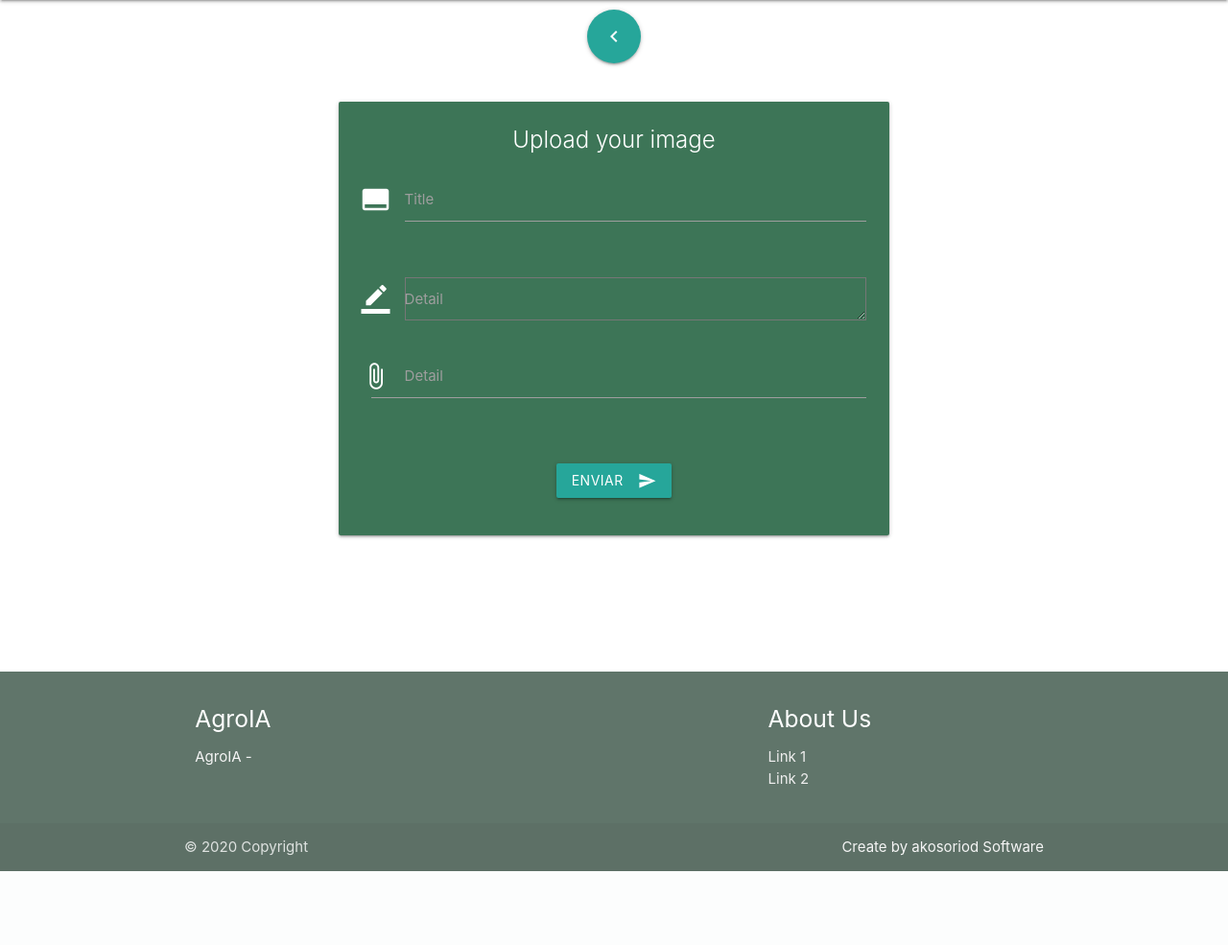
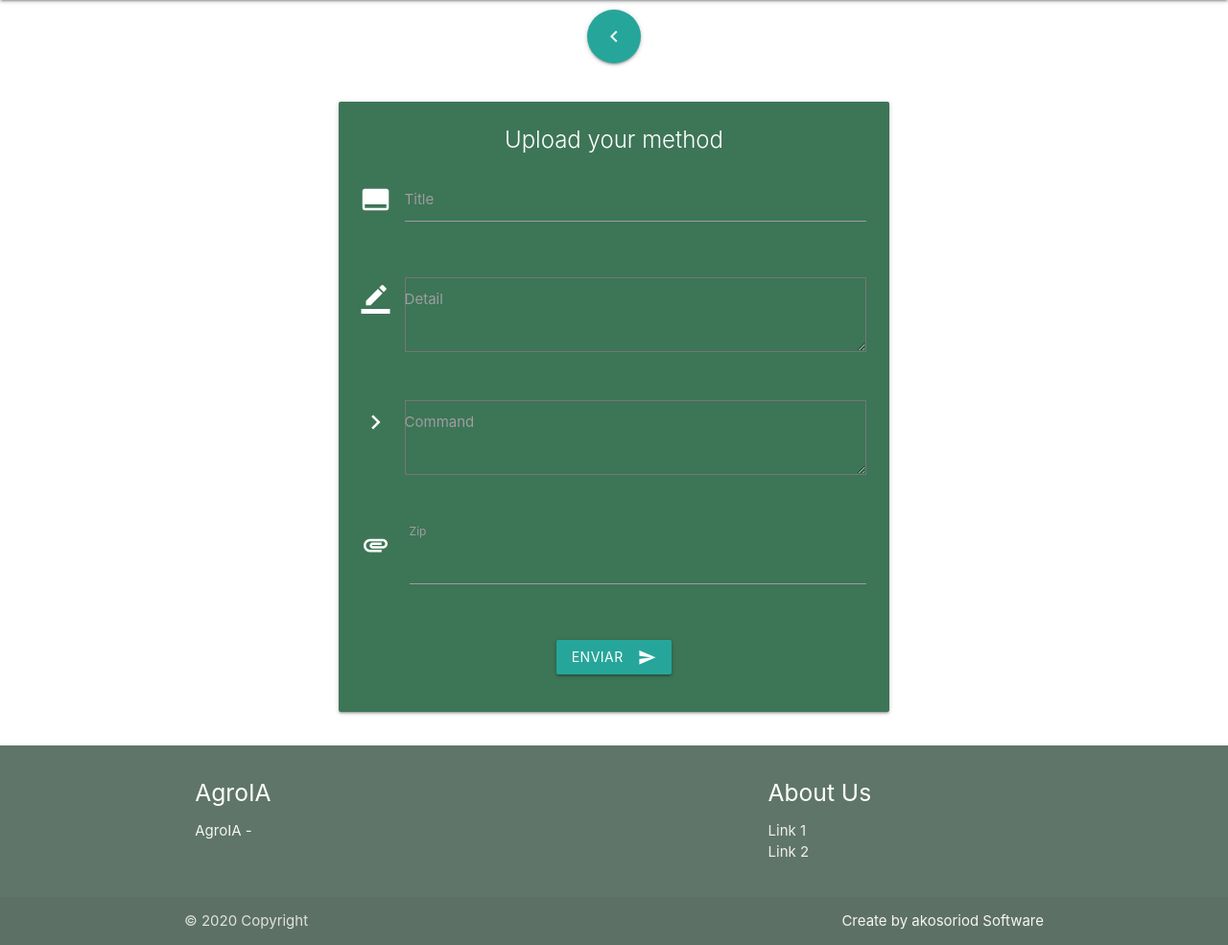
Before and after one commit to akosoriod/AgroIA, a Django app: page /method/ in a window 1280 px wide. Shown: the part 64-1049 px from the top of the page at 96% size. Before the commit the page ends 972 px from the top, so only its background shows below. Run offline with Django 3.2, Linux system fonts and the light colour scheme; the visitor is signed in with stand-in values (Sample User, id 1).

Commit message:
working in method view

```diff
--- a/agroia/forms.py
+++ b/agroia/forms.py
@@ -21,13 +21,14 @@ class UserChangeForm(UserChangeForm):
 class ItemForm(forms.ModelForm):
     title = forms.CharField(max_length=99)
     detail = forms.CharField(max_length=499)
-    method = forms.IntegerField()
+    met = forms.IntegerField()
     class Meta:
         model = Item
-        fields = ['title','detail','image','method']
+        fields = ['title','detail','image','met']
+
 class MethodForm(forms.ModelForm):
     title = forms.CharField(max_length=99)
     detail = forms.CharField(max_length=499)
     class Meta:
         model = Method
-        fields = ['title','detail','weights','script']
+        fields = ['title','detail','zip','command']
--- a/agroia/models.py
+++ b/agroia/models.py
@@ -3,17 +3,17 @@ from django.utils import timezone
 from django.contrib.auth.models import User
 
 class Method(models.Model):
-    title = models.CharField(max_length=100)
+    title = models.CharField(max_length=100,unique=True)
     detail = models.CharField(max_length=500)
     upload_by = models.ForeignKey(User,on_delete=models.CASCADE, default=1)
     date_upload = models.DateField(default = timezone.now)
-    weights = models.FileField(upload_to="methods", null=True)
-    script = models.FileField(upload_to="methods", null=True)
+    command = models.CharField(max_length=500, default="python")
+    zip = models.FileField(upload_to="methods", null=True)
     def __str__(self):
         return '{}'.format(self.title)
 
 class Item(models.Model):
-    title = models.CharField(max_length=100)
+    title = models.CharField(max_length=100,unique=True)
     detail = models.CharField(max_length=500)
     method = models.ForeignKey(Method,on_delete=models.CASCADE, default=1)
     upload_by = models.ForeignKey(User,on_delete=models.CASCADE, default=1)
--- a/agroia/templates/agroia/files.html
+++ b/agroia/templates/agroia/files.html
@@ -16,7 +16,7 @@
     <H4>Files Panel</H4>
   </div>
   <div class="right align">
-    <a href="{% url 'files' %}" style="margin: 10px;" title="Back" class="btn btn-floating  btn-large waves-effect waves-light ">
+    <a href="{% url 'dashboard' %}" style="margin: 10px;" title="Back" class="btn btn-floating  btn-large waves-effect waves-light ">
       <i class="material-icons">keyboard_arrow_left</i>
       </a>
   </div>
--- a/agroia/templates/agroia/method.html
+++ b/agroia/templates/agroia/method.html
@@ -2,6 +2,14 @@
 {% load static %}
 {% block content%}
 
+{% if messages %}
+  {% for message in messages %}
+  <div class="col s8 offset-s2 m6 offset-m3 materialert {{message.tags}}">
+      <div class="material-icons">{{message.tags}}_outline</div>
+      {{message}}
+  </div>
+  {% endfor%}
+{% endif %}
   <div class="row">
     <div class="center align">
       <a href="{% url 'dashboard' %}" style="margin: 10px;" title="Back" class="btn btn-floating  btn-large waves-effect waves-light ">
@@ -18,32 +26,44 @@
     <div class="col s10 offset-s1 m8 offset-m2 ">
       <div class="card">
         <div class="card-content white-text">
-          <form action="" method='POST'>
+          <form action="" method='POST' enctype="multipart/form-data">
             {% csrf_token %}
-            <span class="card-title center-align">Upload your image </span>
+            <span class="card-title center-align">Upload your method </span>
             <div class="row">
             <div class="input-field col s12">
               <i class="material-icons prefix">call_to_action</i>
-              <input name="title" id="title" type="text" class="validate" class="materialize-textarea"></input>
+              <input name="title" id="title" maxlength="99" type="text" class="validate" class="" required></input>
               <label for="title">Title</label>
             </div>
           </div>
-            <div class="row">
+          <div class="row">
             <div class="input-field col s12">
               <i class="material-icons prefix">border_color</i>
-              <textarea name="detail" id="detail" type="text" class="validate" class="materialize-textarea"></textarea>
-              <label for="detail">Detail</label>
+              <textarea name="detail" style="height: 78px; color: white;" id="detail_id" maxlength="499" type="text" class="validate" class="materialize-textarea" required></textarea>
+              <label for="detail_id">Detail</label>
             </div>
           </div>
-            <div class="file-field input-field">
-                <i class="material-icons prefix">attach_file</i>
-                <input type="file" name="imagen" id="imagen" class="validate">
-                <label for="file">Detail</label>
-              <div class="file-path-wrapper">
-                <input class="file-path validate" type="text">
+          <div class="row">
+            <div class="input-field col s12">
+              <i class="material-icons prefix">chevron_right</i>
+              <textarea name="command" style="height: 78px; color: white;" id="command" maxlength="499" type="text" class="validate" class="materialize-textarea" required></textarea>
+              <label for="command">Command</label>
+            </div>
+          </div>
+          <div class="row">
+            <div class="file-field input-field col s12">
+              <div >
+                <i class="material-icons prefix">attachment</i>
+              </div>
+              <div style="margin-left:50px !important;">
+                <div class="file-path-wrapper" style="padding: 0px !important;  margin: 0px !important;">
+                <input type="file" name="zip" id="zip" class="validate"  required>
+                    <label for="zip">Zip</label>
+                  <input class="file-path validate"  style="padding: 0px !important;  margin: 0px !important;" type="text">
+                </div>
               </div>
             </div>
-             <br>
+          </div>
              <br>
         <div class="center-align">
           <button class="btn waves-effect waves-light" type="submit" name="action">Enviar
@@ -57,7 +77,7 @@
   </div>
 
    <script>
-     $('#textarea1').val('New Text');
-       M.textareaAutoResize($('#textarea1'));
+     $('#zip').val('New Text');
+       M.textareaAutoResize($('#zip'));
    </script>
 {% endblock %}
--- a/agroia/templates/agroia/result.html
+++ b/agroia/templates/agroia/result.html
@@ -13,7 +13,7 @@
 
   <div class="row">
     <div class="center align">
-      <a href="{% url 'dashboard' %}" style="margin: 10px;" title="Back" class="btn btn-floating  btn-large waves-effect waves-light ">
+      <a href="{% url 'files' %}" style="margin: 10px;" title="Back" class="btn btn-floating  btn-large waves-effect waves-light ">
         <i class="material-icons">keyboard_arrow_left</i>
         </a>
     </div>
--- a/agroia/views.py
+++ b/agroia/views.py
@@ -8,6 +8,7 @@ from django.contrib import messages
 from .forms import *
 from .decorators import *
 from .models import *
+import zipfile
 
 @unauthentucated_user
 def home(request):
@@ -93,10 +94,11 @@ def estimate(request):
     if request.method == "POST":
         form = ItemForm(request.POST, request.FILES)
         if form.is_valid():
-            item = form.save()
-            item.create_by=request.user.id
-            id_method = form.cleaned_data.get('method')
-            item.method= id_method
+            item = form.save(commit=False)
+            item.image.name=form.cleaned_data.get('title')
+            item.create_by=request.user
+            id_method = form.cleaned_data.get('met')
+            item.method = Method.objects.get(id=id_method)
             item.save()
             pk = item.id
             return redirect('result',pk)
@@ -109,7 +111,7 @@ def result(request,pk_t):
     try:
         item = Item.objects.get(id = pk_t)
     except:
-        messages.error(request, 'No results found')
+        messages.error(request, 'Item not found')
     context = {'item':item}
     return render(request,'agroia/result.html',context)
 
@@ -122,5 +124,29 @@ def files(request):
 
 @login_required(login_url='index')
 def method(request):
-    context = {}
+    form = MethodForm()
+    if request.method == "POST":
+        form = MethodForm(request.POST, request.FILES)
+        if form.is_valid():
+            item = form.save(commit=False)
+            item.image.name=form.cleaned_data.get('title')
+            item.create_by=request.user
+            id_method = form.cleaned_data.get('met')
+            item.method = Method.objects.get(id=id_method)
+            item.save()
+            pk = item.id
+            return redirect('result',pk)
+    methods = Method.objects.all()
+    context = {'form':form,'methods':methods}
     return render(request,'agroia/method.html',context)
+
+    def unzip(file):
+        zipfilename = "example.zip"
+        password = None
+        z = zipfile.ZipFile(zipfilename, "r")
+        try:
+            z.extractall(pwd=password)
+        except:
+            print('Error')
+            pass
+        zf.close()
```
Also changed, not shown: agroia/templates/agroia/estimate.html (+6 -6 lines), agroia/migrations/0014_auto_20200614_0129.py (added), agroia/migrations/0015_auto_20200614_0157.py (added), 1 other file.
